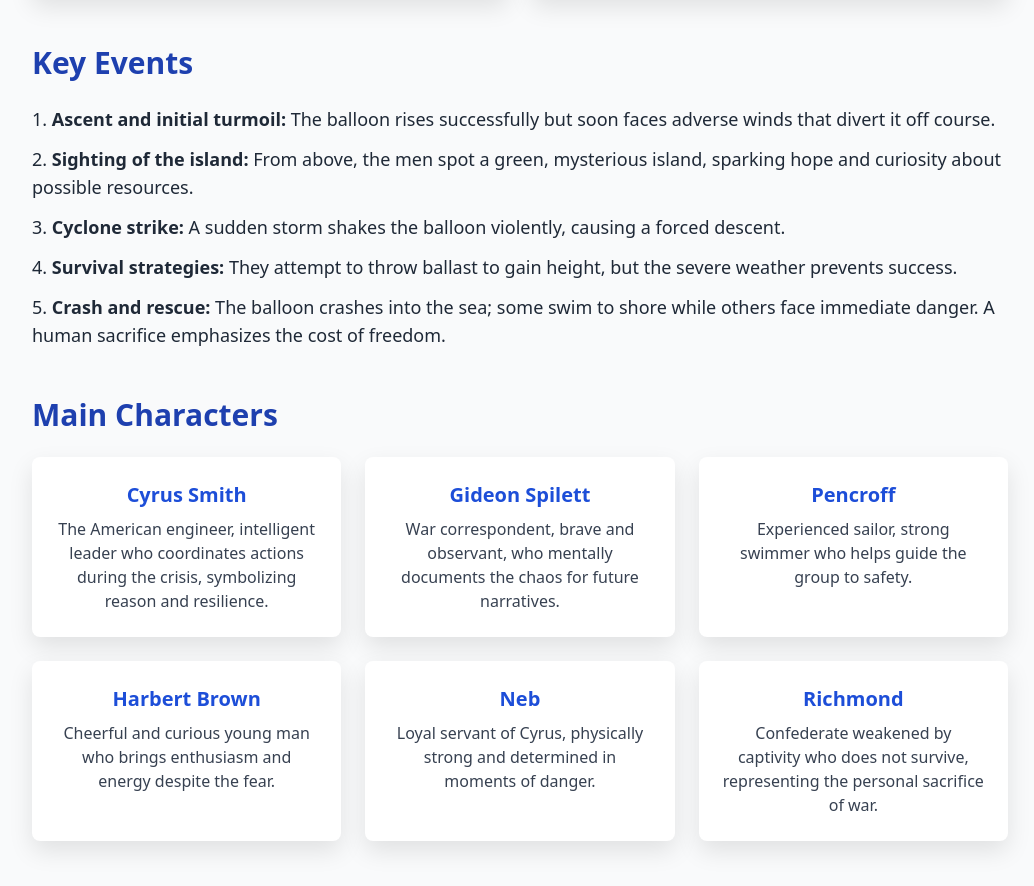
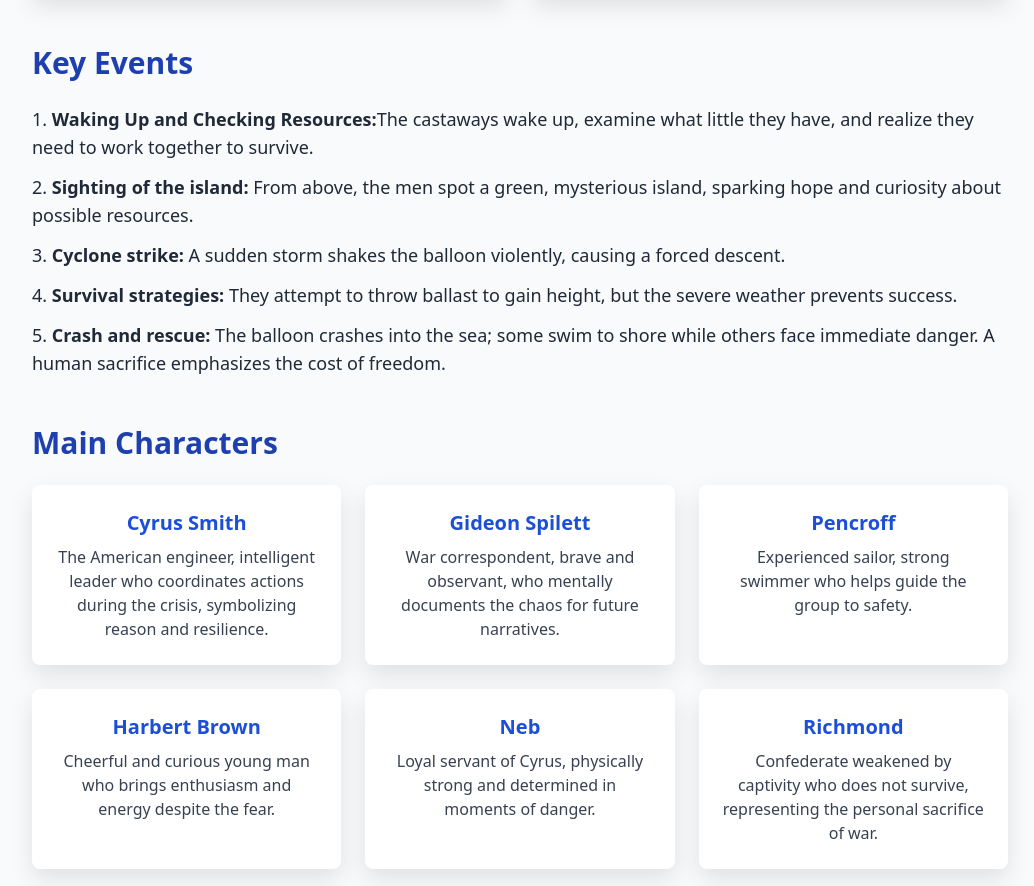
Before and after one commit to Reaan06/Rean-Repositorio, a plain HTML site: page index.html in a window 1280 px wide. Shown: the part 872-1758 px from the top of the page, without its empty margins (120-1154 px from the left). Drawn offline with nearby package versions, Linux system fonts and the light colour scheme.

Commit message:
Actualizar index.html

```diff
--- a/index.html
+++ b/index.html
@@ -51,7 +51,7 @@
         <section class="mb-12 fade-in">
             <h2 class="text-3xl font-semibold text-blue-800 mb-6">Key Events</h2>
             <ul class="list-decimal list-inside text-lg space-y-3">
-                <li><strong>Ascent and initial turmoil:</strong> The balloon rises successfully but soon faces adverse winds that divert it off course.</li>
+                <li><strong>Waking Up and Checking Resources:</strong>The castaways wake up, examine what little they have, and realize they need to work together to survive.</li>
                 <li><strong>Sighting of the island:</strong> From above, the men spot a green, mysterious island, sparking hope and curiosity about possible resources.</li>
                 <li><strong>Cyclone strike:</strong> A sudden storm shakes the balloon violently, causing a forced descent.</li>
                 <li><strong>Survival strategies:</strong> They attempt to throw ballast to gain height, but the severe weather prevents success.</li>
```
